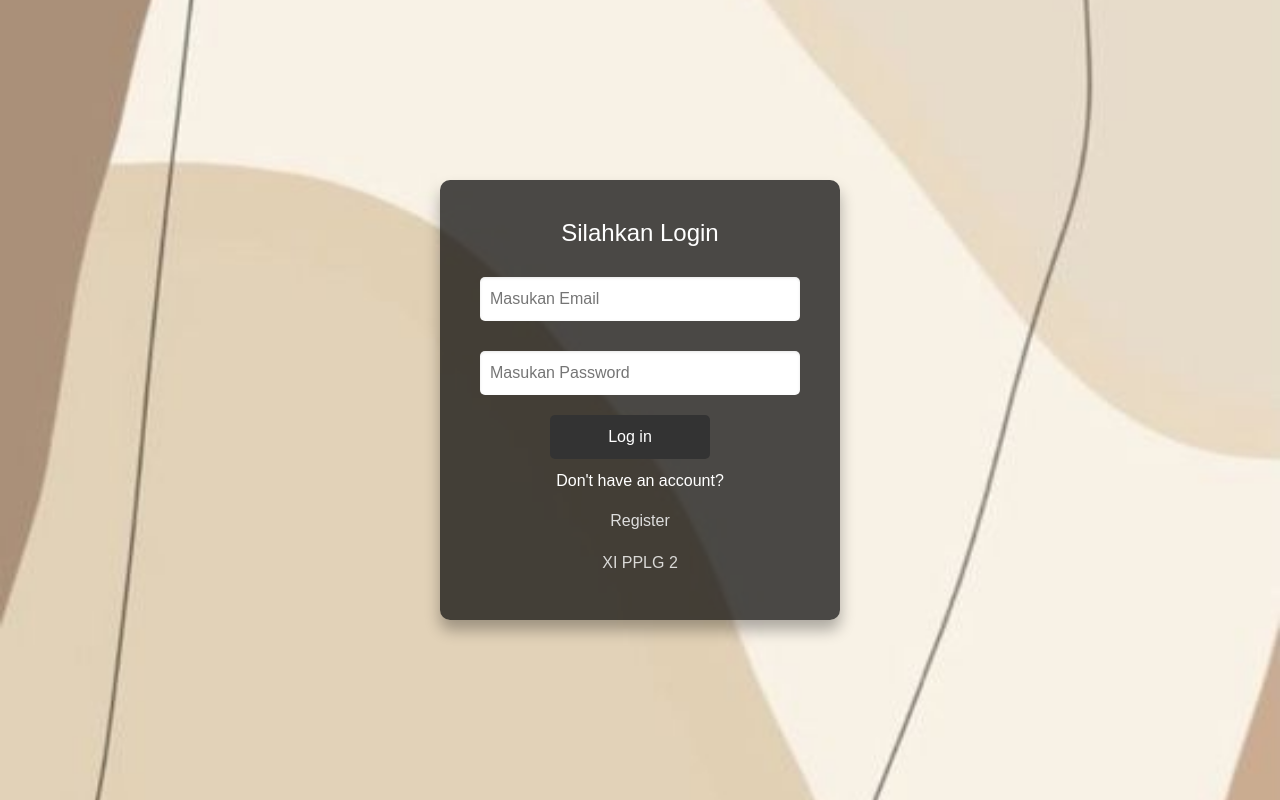
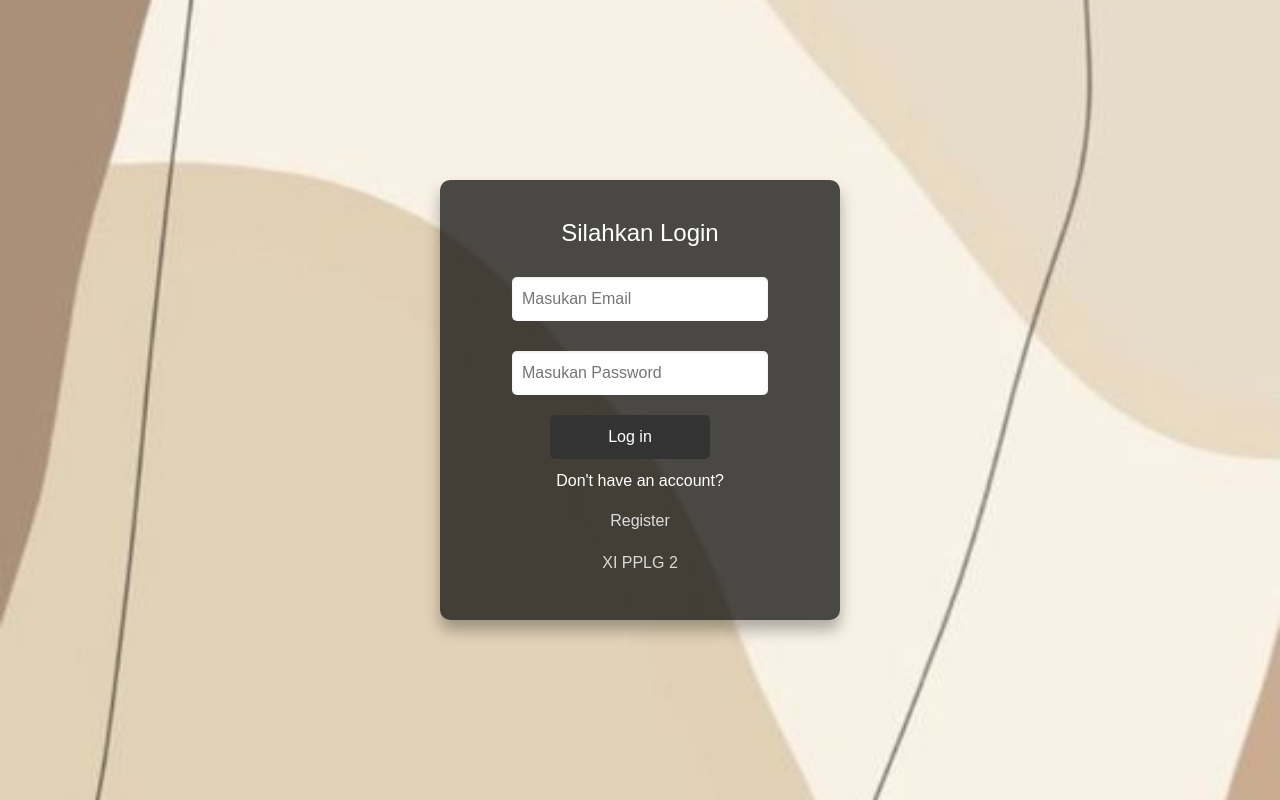
Before and after one commit to iraa-ui/react-figma-ira, a React (Vite) app: page /login in a window 1280 px wide. Built offline with nearby package versions, Linux system fonts and the light colour scheme; a small style sheet from the web is missing.

Commit message:
Update login.css

```diff
--- a/src/styles/login.css
+++ b/src/styles/login.css
@@ -5,9 +5,7 @@
   align-items: center;
   height: 100vh;
   width: 100vw;
-  background-size: cover;
-  background-position: center;
-  background-attachment: fixed;
+
   font-family: Arial, sans-serif;
   position: relative;
   z-index: 1;
@@ -38,7 +36,7 @@ h1 {
 }
 
 .input-box input {
-  width: 100%; /* Ubah jadi 100% agar lebih rapi */
+  width: 80%; /* Ubah jadi 100% agar lebih rapi */
   padding: 10px;
   border: none;
   border-radius: 5px;
```
